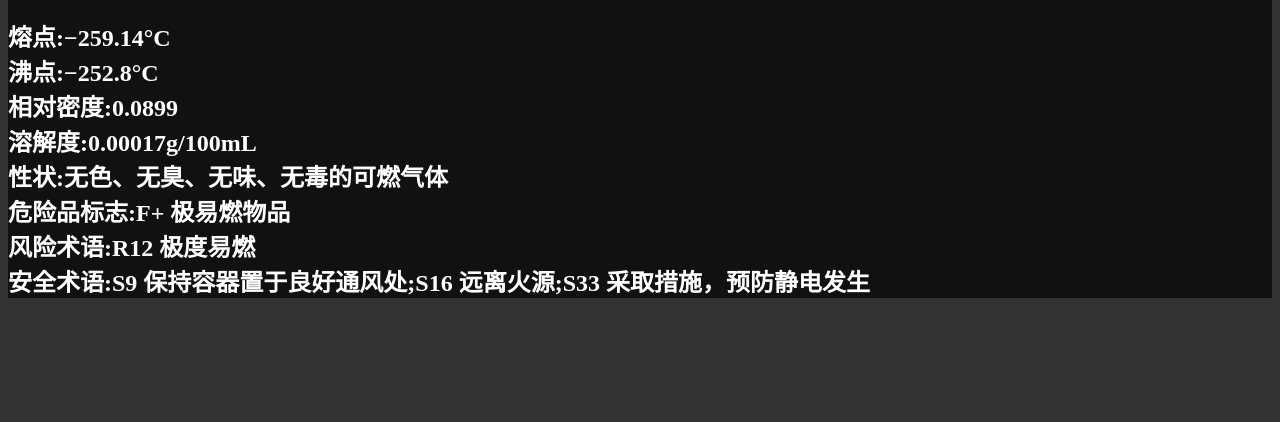
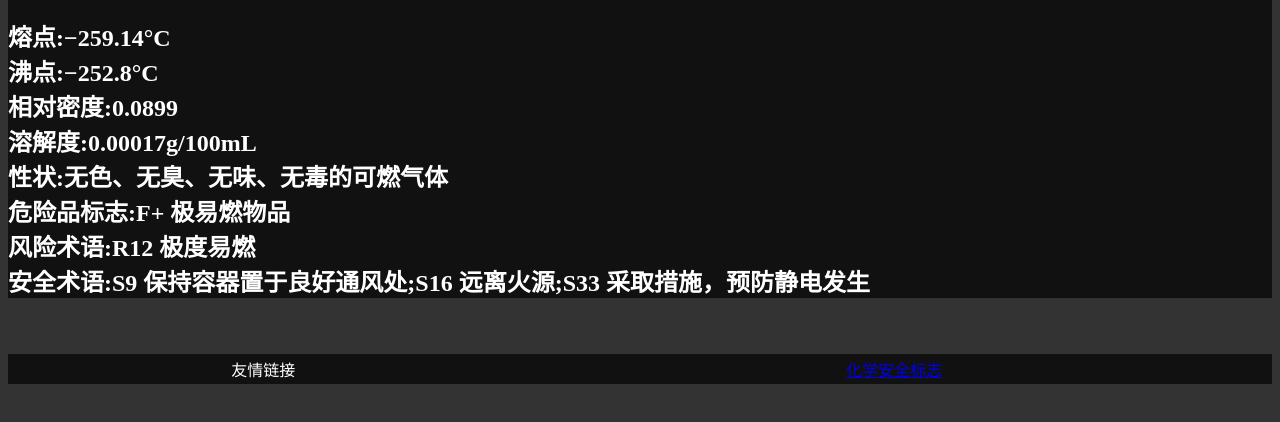
Before and after one commit to hopejieshuo/MobileStudy, a plain HTML site: page docs/index.html in a window 1280 px wide. Shown: the part 138-560 px from the top of the page. Drawn offline with Linux system fonts and the light colour scheme.

Commit message:
Update index.html

```diff
--- a/docs/index.html
+++ b/docs/index.html
@@ -18,6 +18,7 @@
     </head>
     <body style="background-color:#333333;">
         <h1 style="text-align:center;color:#FFFFFF;">化学物质查询（个人版）</h1>
+        <div>
             <div class="div1">
                 <h1>氢气</h1>
                 <h2>
@@ -31,5 +32,12 @@
                 安全术语:S9 保持容器置于良好通风处;S16 远离火源;S33 采取措施，预防静电发生
                 </h2>
             </div>
+        </div><br><br>
+        <div class="div1">
+            <table border="0" style="width:100%;text-align:center;">
+                <td>友情链接</td>
+                <td><a href="https://www.chemsrc.com/GHS.jsp">化学安全标志</a></td>
+            </table>
+        </div>
     </body>
 </html>
```
Lines whose indentation alone changed are shown as unchanged.
